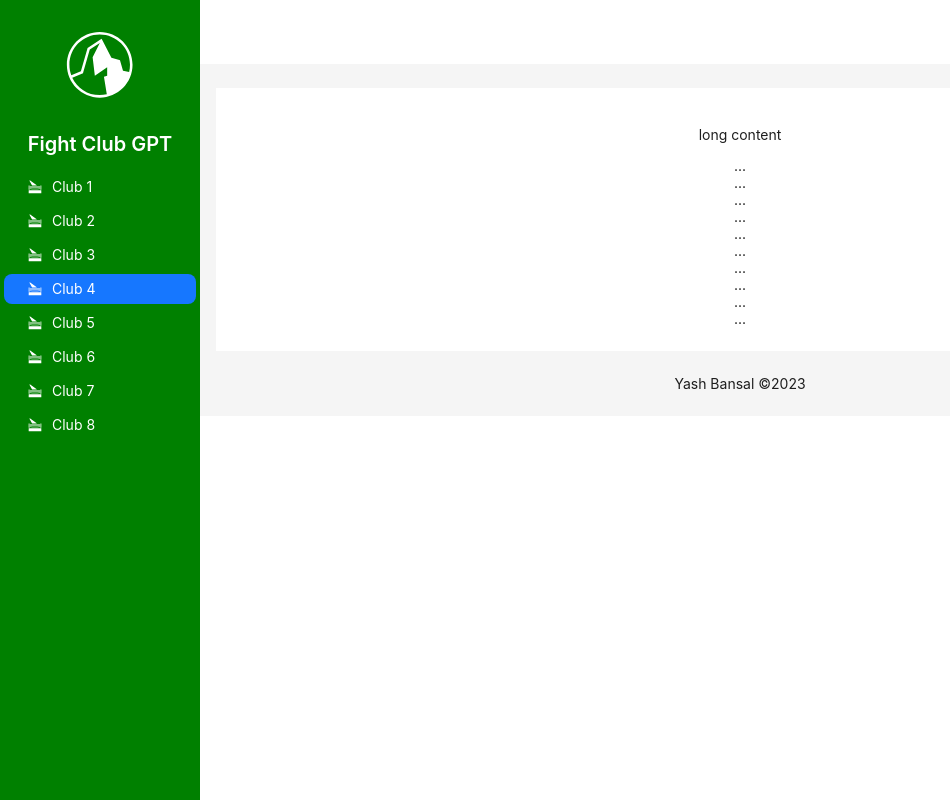
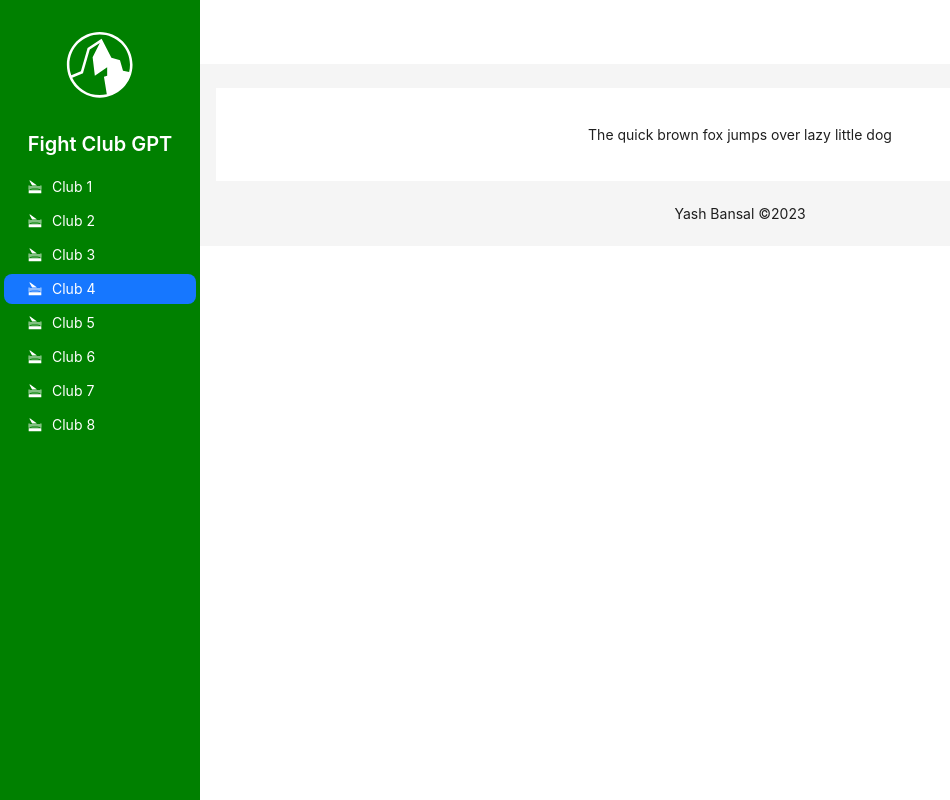
Before and after one commit to yashbansal24/fight-club-gpt, a React (Create React App) app: page / in a window 1280 px wide. Shown: the whole page, without its empty margins (0-950 px from the left). Built offline with nearby package versions, Linux system fonts and the light colour scheme.

Commit message:
more content

```diff
--- a/src/App.tsx
+++ b/src/App.tsx
@@ -59,8 +59,8 @@ const App: React.FC = () => {
         <Header style={{ padding: 0, background: colorBgContainer }} />
         <Content style={{ margin: '24px 16px 0', overflow: 'initial' }}>
           <div style={{ padding: 24, textAlign: 'center', background: colorBgContainer }}>
-            <p>long content</p>
-            {
+            <p>The quick brown fox jumps over lazy little dog</p>
+            {/* {
               // indicates very long content
               Array.from({ length: 10 }, (_, index) => (
                 <React.Fragment key={index}>
@@ -68,7 +68,7 @@ const App: React.FC = () => {
                   <br />
                 </React.Fragment>
               ))
-            }
+            } */}
           </div>
         </Content>
         <Footer style={{ textAlign: 'center' }}>Yash Bansal ©2023</Footer>
```
